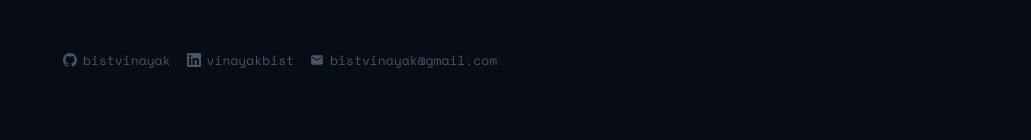
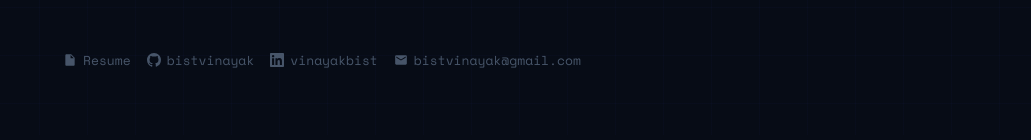
Before and after one commit to bistvinayak/vinayakbist-portfolio, a plain HTML site: page index.html in a window 1280 px wide. Shown: the part 665-805 px from the top of the page, without its empty margins (249-1280 px from the left). Drawn offline with nearby package versions, Linux system fonts and the light colour scheme.

Commit message:
Add resume link to portfolio homepage, upload PDF
Uploaded Vinayak_Bist_PM.pdf to s3://vinayakbist.com/resume.pdf and added
a "Resume" link to the homepage footer links row (both index.html and
site/index.html), matching the existing GitHub/LinkedIn/email icon
pattern. Deployed root index.html and invalidated CloudFront for
/index.html and /resume.pdf; confirmed live.

Also corrects a wrong claim in ARCHITECTURE.md from the last sync: root
index.html and site/index.html were documented as byte-identical
duplicates without ever actually being diffed — they're not (528 vs 357
lines). Only root index.html maps to what's live on S3.

Co-Authored-By: Claude Sonnet 5 <noreply@anthropic.com>

```diff
--- a/index.html
+++ b/index.html
@@ -323,6 +323,12 @@
     </div>
 
     <div class="links">
+      <a href="/resume.pdf" class="link" target="_blank">
+        <svg viewBox="0 0 24 24" xmlns="http://www.w3.org/2000/svg">
+          <path d="M6 2c-1.1 0-1.99.9-1.99 2L4 20c0 1.1.89 2 1.99 2H18c1.1 0 2-.9 2-2V8l-6-6H6zm7 7V3.5L18.5 9H13z"/>
+        </svg>
+        Resume
+      </a>
       <a href="https://github.com/bistvinayak" class="link" target="_blank">
         <svg viewBox="0 0 24 24" xmlns="http://www.w3.org/2000/svg">
           <path d="M12 0C5.37 0 0 5.37 0 12c0 5.31 3.435 9.795 8.205 11.385.6.105.825-.255.825-.57 0-.285-.015-1.23-.015-2.235-3.015.555-3.795-.735-4.035-1.41-.135-.345-.72-1.41-1.23-1.695-.42-.225-1.02-.78-.015-.795.945-.015 1.62.87 1.845 1.23 1.08 1.815 2.805 1.305 3.495.99.105-.78.42-1.305.765-1.605-2.67-.3-5.46-1.335-5.46-5.925 0-1.305.465-2.385 1.23-3.225-.12-.3-.54-1.53.12-3.18 0 0 1.005-.315 3.3 1.23.96-.27 1.98-.405 3-.405s2.04.135 3 .405c2.295-1.56 3.3-1.23 3.3-1.23.66 1.65.24 2.88.12 3.18.765.84 1.23 1.905 1.23 3.225 0 4.605-2.805 5.625-5.475 5.925.435.375.81 1.095.81 2.22 0 1.605-.015 2.895-.015 3.3 0 .315.225.69.825.57A12.02 12.02 0 0 0 24 12c0-6.63-5.37-12-12-12z"/>
```
Also changed, not shown: site/index.html (+6 -0 lines), 1 other file.
